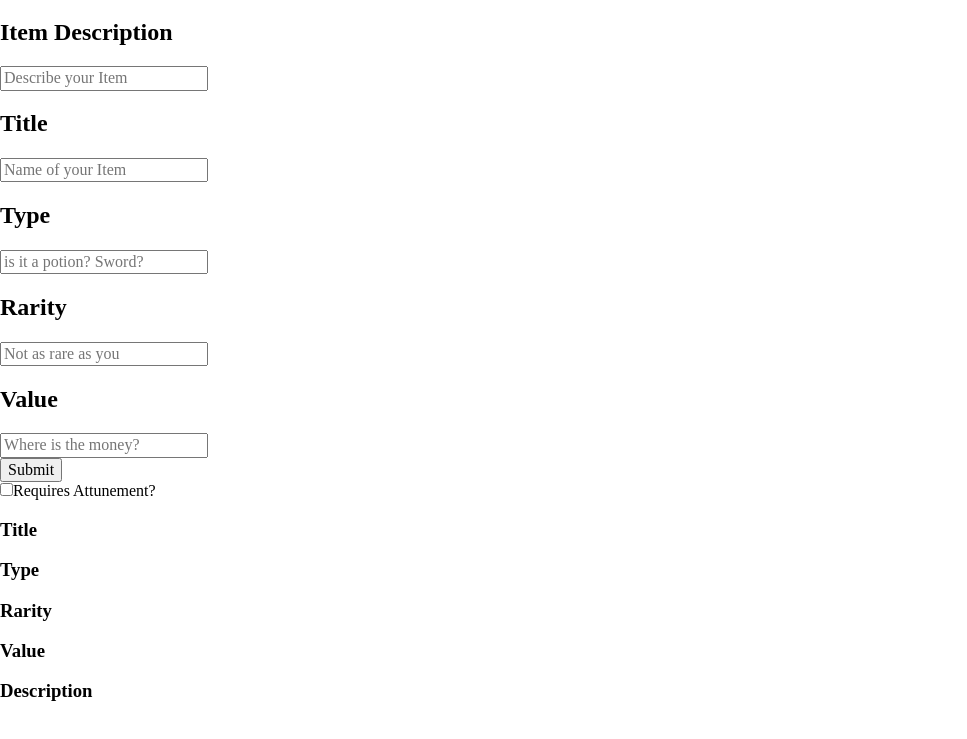
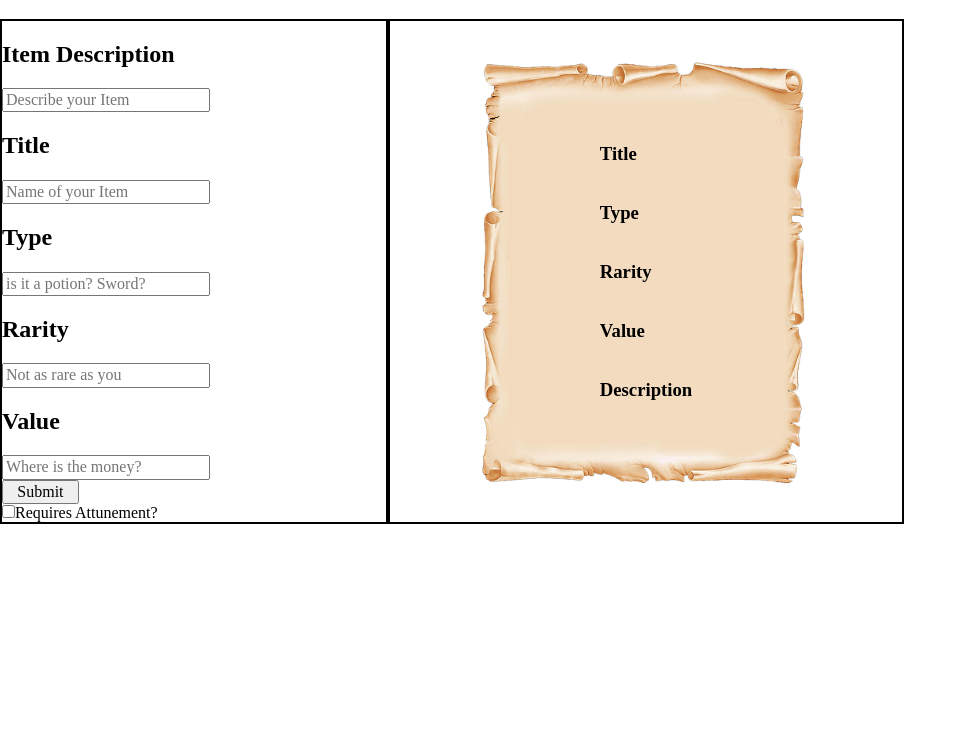
Before and after one commit to MaxBrimhalldev/ItemCard, a plain HTML site: page html/index.html in a window 1280 px wide. Shown: the part 61-800 px from the top of the page, without its empty margins (0-967 px from the left). Drawn offline with nearby package versions, Linux system fonts and the light colour scheme; files whose address does not match are found by name.

Commit message:
made some changes to css
Changed the css. Its looking great and need to make some content decisions

```diff
--- a/css/main.css
+++ b/css/main.css
@@ -0,0 +1,29 @@
+/*Layout*/
+#content{
+	display: flex;
+}
+#inputs, #output{
+	border: 2px solid black;
+	justify-content: center;
+	align-content: center;
+	flex-flow: column wrap;
+	width: 30%;
+}
+#button{
+	width: 20%;
+}
+#output{
+	display: flex;
+	width: 40%;
+	justify-content: center;
+}
+
+
+/*Style*/
+#output{
+	background-image: url('C:/Users/mbrim/OneDrive/Documents/GitHub/ItemCard/Images/parchment.png');
+	background-size: contain;
+	background-repeat: no-repeat;
+	background-position: center;
+	object-fit: contain;
+}
--- a/html/index.html
+++ b/html/index.html
@@ -5,23 +5,22 @@
     	<meta name="description" content="This is where your description goes">
     	<meta name="keywords" content="one, two, three">
 
-		<title>Title in the tab</title>
+		<title>Item Card</title>
 
 		<!-- external CSS link -->
 		<link rel="stylesheet" href="css/normalize.css">
-		<link rel="stylesheet" href="css/style.css">
+		<link rel="stylesheet" href="C:/Users/mbrim/OneDrive/Documents/GitHub/ItemCard/css/main.css">
 	</head>
 	<body>
-		<header>
+		<header id='card'>
 			<h1>ItemCard</h1>
 		</header>
-		<section>
-			<section>
+		<section id='content'>
+			<section id='inputs'>
 				<h2>Item Description</h2>
 					<form>
 						<input type='text' placeholder='Describe your Item' id='item'>
 					</form>
-					<p></p>
 				<h2>Title</h2>
 					<form>
 						<input type='text' placeholder='Name of your Item' id='name'>
@@ -43,7 +42,7 @@
 					<input type="checkbox"><span>Requires Attunement?</span>
 				</form>
 			</section>
-			<section>
+			<section id='output'>
 				<h3>Title</h3>
 					<span id='Title'></span>
 				<h3>Type</h3>
```
